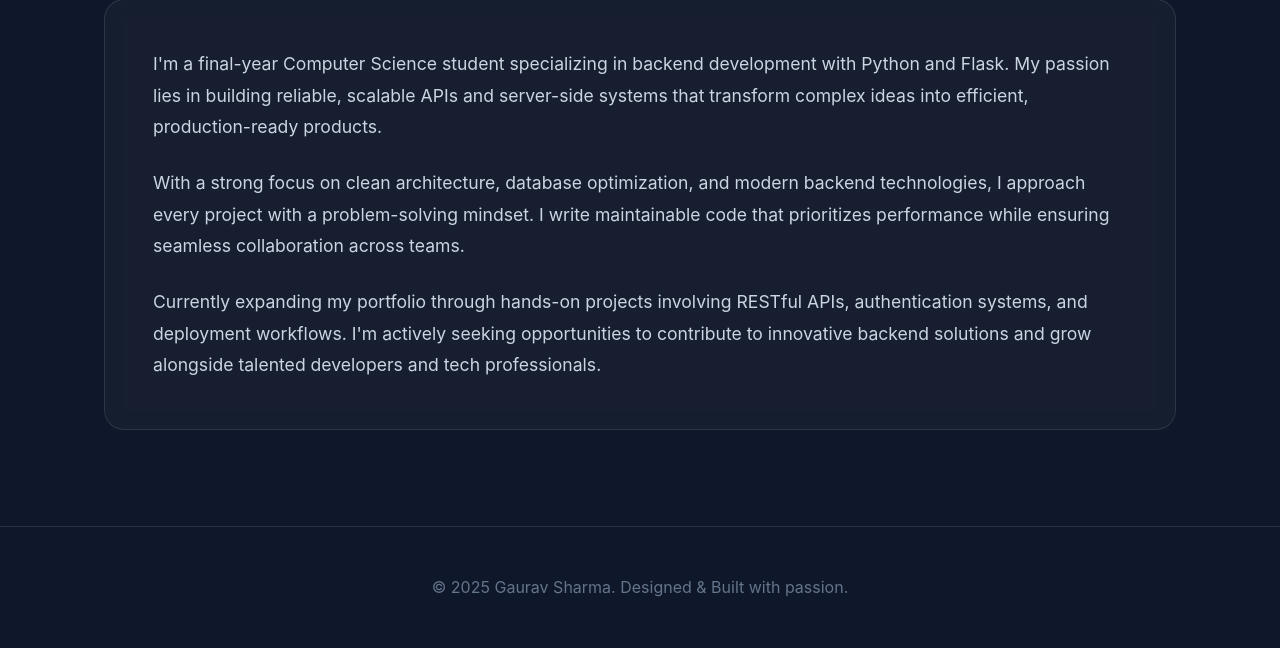
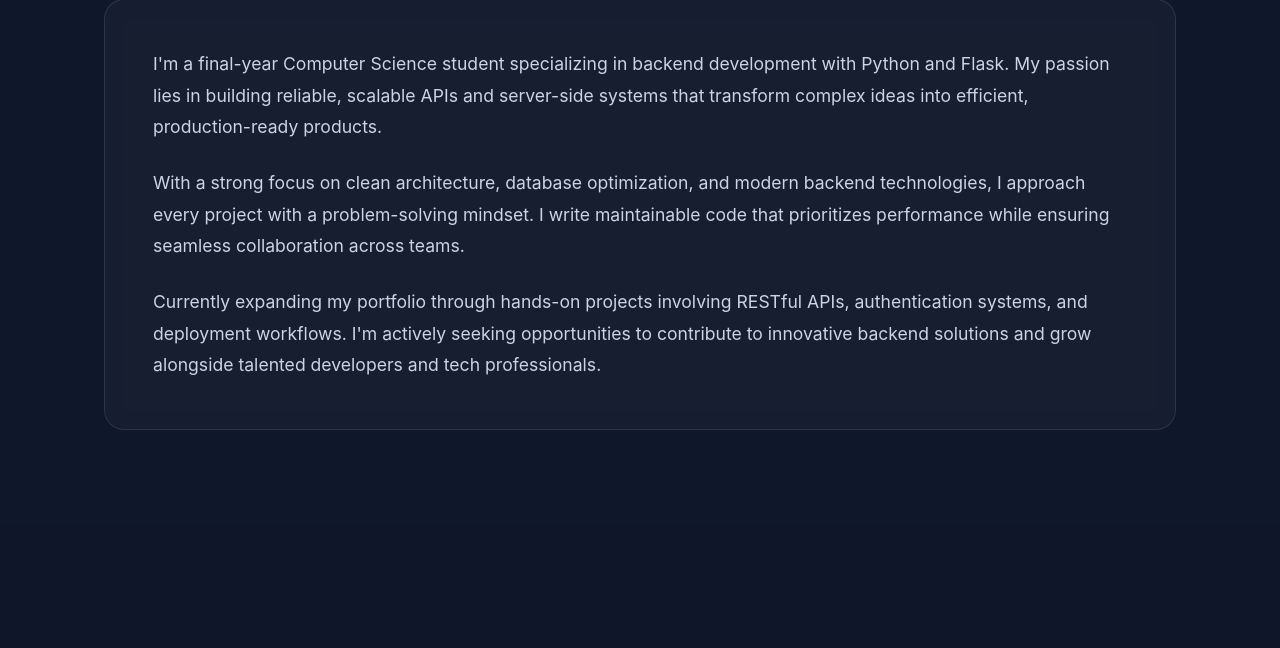
Before and after one commit to bitcrafter21/Portfolio, a Flask app: page /about in a window 1280 px wide. Shown: the part 282-930 px from the top of the page. After the commit the page ends 712 px from the top, so only its background shows below. Run offline with Flask 3, Linux system fonts and the light colour scheme.

Commit message:
update layout.html

```diff
--- a/templates/layout.html
+++ b/templates/layout.html
@@ -22,8 +22,5 @@
         {% block body %} {% endblock %}
 
         <script src="{{ url_for('static', filename='scripts.js') }}"></script>
-        <footer>
-            <p>&copy; 2025 Gaurav Sharma. Designed & Built with passion.</p>
-        </footer>
     </body>
 </html>
```
Also changed, not shown: 1 other file.
